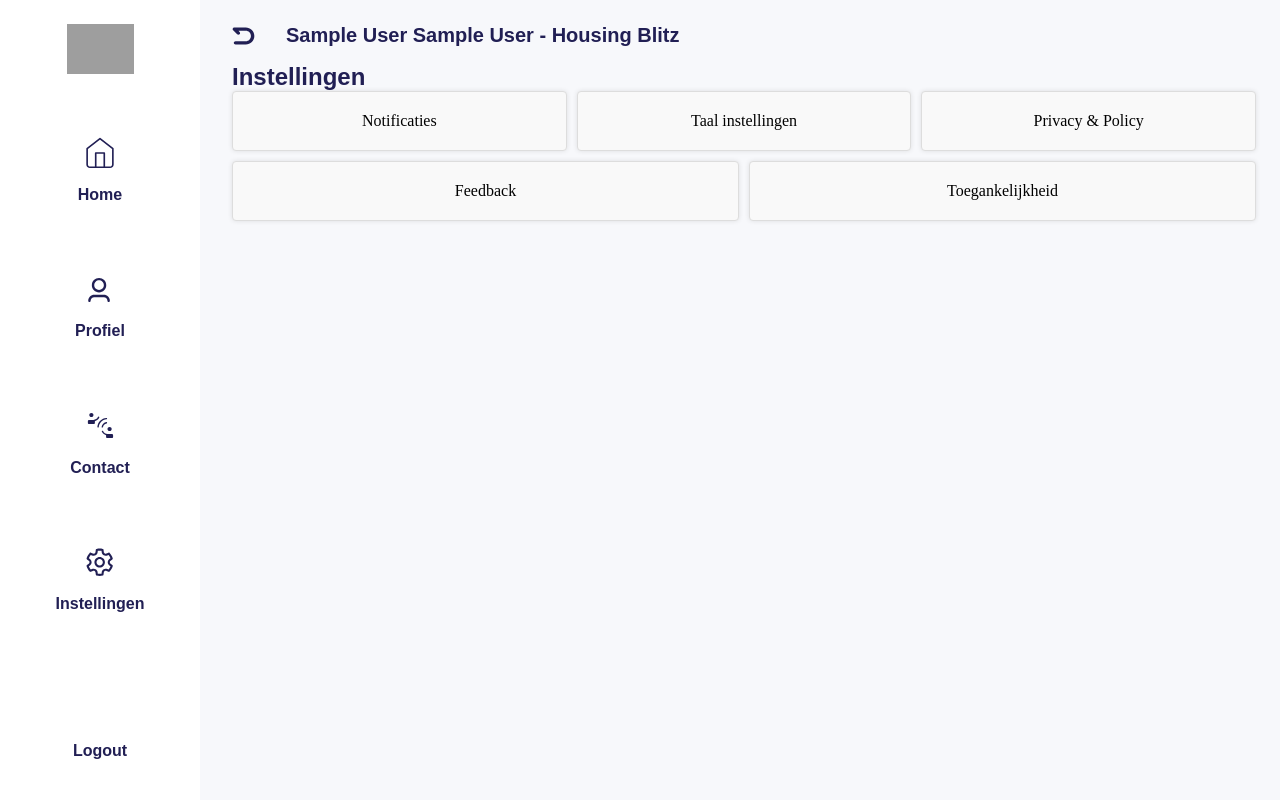
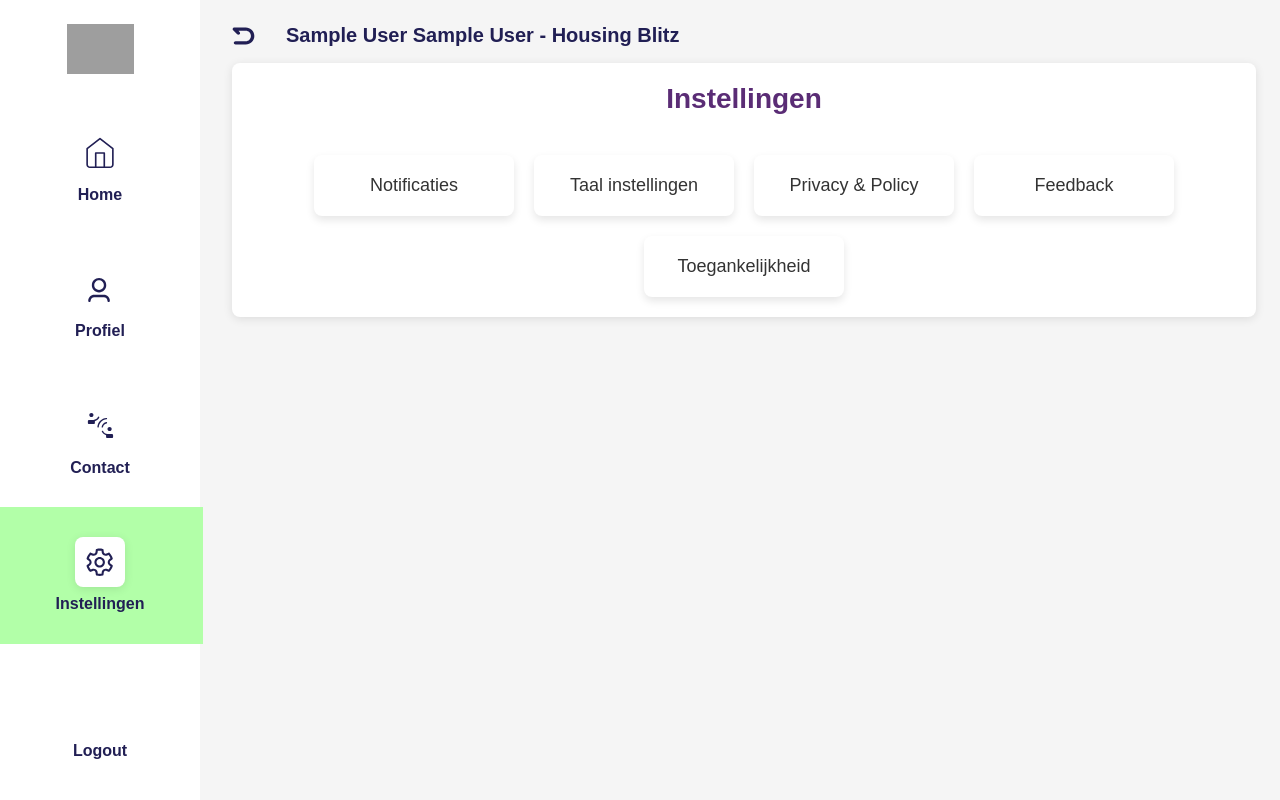
Before and after one commit to YannTGK/Housing_Blitz, a PHP site: page /setting.php in a window 1280 px wide. Run offline with PHP 8.4, Linux system fonts and the light colour scheme; the visitor is signed in with stand-in values (Sample User, id 1); grey boxes are pictures that could not be loaded.

Commit message:
ff snel test

```diff
--- a/setting.php
+++ b/setting.php
@@ -57,5 +57,7 @@ if(isset($_GET['logout'])) {
                 </div>
             </section>
 
+
+
 </body>
 </html>
--- a/styles/setting.css
+++ b/styles/setting.css
@@ -1,23 +1,49 @@
-
-.content {
-    flex: 1;
-    padding: 20px;
-    background-color: #fff;
+body {
+    font-family: 'Montserrat', sans-serif;
+    margin: 0;
+    padding: 0;
+    background-color: #f5f5f5;
 }
 
+.settingsActive {
+    background-color: #B2FFA8;
+}
+
+.settings {
+    background-color: #fff;
+    padding: 20px;
+    border-radius: 8px;
+    box-shadow: 0 2px 10px rgba(0, 0, 0, 0.1);
+    text-align: center;
+}
+
+.settings h2 {
+    margin-top: 0;
+    font-size: 28px;
+    color: #5A2C75;
+    margin-bottom: 40px;
+}
 
 .settings-options {
     display: flex;
     flex-wrap: wrap;
-    gap: 10px;
+    justify-content: center;
+    gap: 20px;
 }
 
-.settings-options .option {
-    flex: 1 1 calc(33.333% - 10px);
-    background-color: #f9f9f9;
-    border: 1px solid #ddd;
+.option {
+    background-color: #fff;
     padding: 20px;
+    border-radius: 8px;
+    box-shadow: 0 4px 8px rgba(0, 0, 0, 0.1);
+    font-size: 18px;
+    color: #333;
+    cursor: pointer;
+    transition: box-shadow 0.3s ease;
+    width: 200px;
     text-align: center;
-    border-radius: 4px;
-    box-shadow: 0 0 5px rgba(0, 0, 0, 0.1);
 }
+
+.option:hover {
+    box-shadow: 0 8px 16px rgba(0, 0, 0, 0.2);
+}
```
